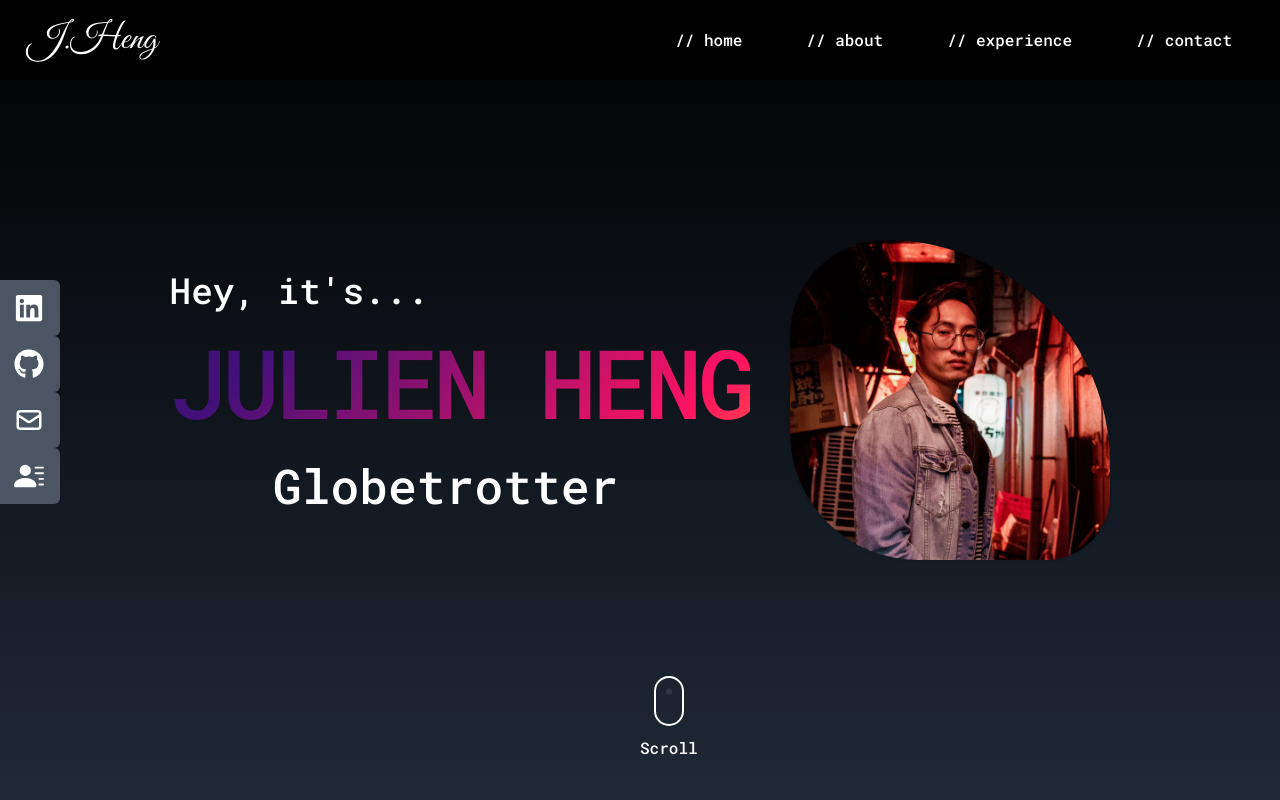
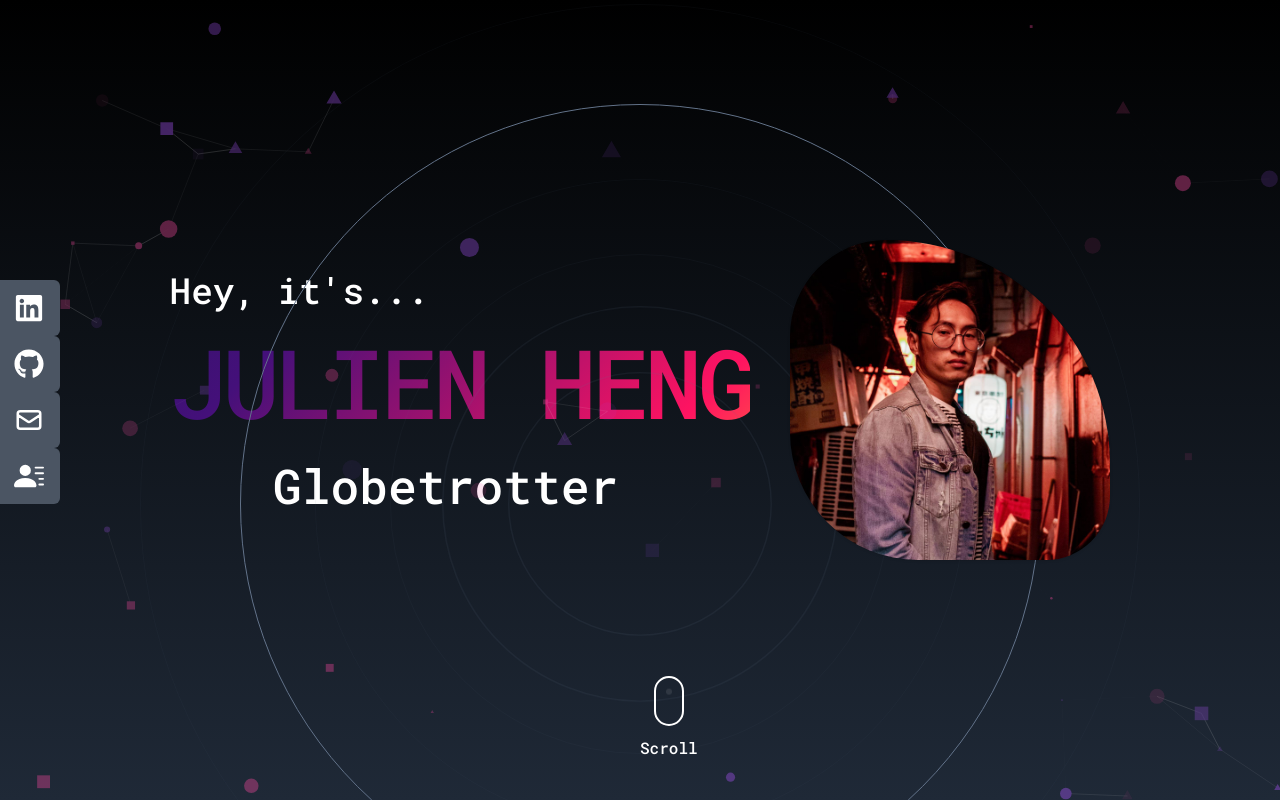
Before and after one commit to julienheng/portfoliopage-react, a React (Create React App) app: page / in a window 1280 px wide. Shown: the top 800 px of the page. Built offline with nearby package versions, Linux system fonts and the light colour scheme.

Commit message:
added background particles

```diff
--- a/package.json
+++ b/package.json
@@ -18,7 +18,9 @@
     "react-router-dom": "^6.4.3",
     "react-scripts": "5.0.1",
     "react-scroll": "^1.8.8",
+    "react-tsparticles": "^2.5.3",
     "react-typical": "^0.1.3",
+    "tsparticles": "^2.5.3",
     "web-vitals": "^2.1.4"
   },
   "scripts": {
--- /dev/null
+++ b/src/components/BackgroundCircles.js
@@ -0,0 +1,27 @@
+import React from "react";
+import { motion } from "framer-motion";
+
+function BackgroundCircles() {
+  return (
+    <>
+      <motion.div
+        initial={{ opacity: 0 }}
+        animate={{
+          opacity: [0.1, 0.2, 0.4, 0.8, 0.1, 1],
+          scale: [1, 2, 2, 3, 1],
+        }}
+        transition={{ duration: 2.5 }}
+        className="relative flex justify-center items-center"
+      >
+        <div className="absolute border border-slate-500 rounded-full h-[200px] w-[200px] mt-52 motion-safe:animate-ping opacity-20" />
+        <div className="absolute border border-slate-500 rounded-full h-[300px] w-[300px] mt-52 motion-safe:animate-ping opacity-20" />
+        <div className="absolute border border-slate-500 rounded-full h-[500px] w-[500px] mt-52 animate-pulse opacity-5" />
+        <div className="absolute border border-slate-500 rounded-full h-[650px] w-[650px] mt-52 animate-pulse opacity-5" />
+        <div className="absolute border border-slate-500 rounded-full h-[800px] w-[800px] mt-52 animate-pulse " />
+        <div className="absolute border border-slate-500 rounded-full h-[1000px] w-[1000px] mt-52 animate-pulse opacity-5" />
+      </motion.div>
+    </>
+  );
+}
+
+export default BackgroundCircles;
--- a/src/components/Home.js
+++ b/src/components/Home.js
@@ -2,21 +2,39 @@
 import "./Home.css";
 import { Link } from "react-scroll";
 import Typical from "react-typical";
+import { motion } from "framer-motion";
+import BackgroundCircles from "./BackgroundCircles";
+import ParticleBackground from "./ParticleBackground";
+import { useState } from "react";
 
 function Home() {
+  const [rotate, setRotate] = useState(false);
+
   return (
-    <div name="// home" className="h-screen w-full flex flex-col justify-center md:flex md:flex-row md:items-center bg-gradient-to-b from-black to-gray-800">
+    <div name="// home" className="h-screen w-full flex flex-col justify-center md:flex md:flex-row md:items-center bg-gradient-to-b from-black to-gray-800 relative">
+      <ParticleBackground />
       <div className="text-white max-w-screen-lg mx-auto md:mr-5 w-fit flex flex-col justify-center my-3">
+        <div className="absolute top-1/2 -translate-y-1/2 left-1/2 -translate-x-1/2">
+          <BackgroundCircles />
+        </div>
         <h2 className="text-left text-3xl lg:text-4xl">Hey, it's...</h2>
         <h1 className="name w-full text-5xl my-6 md:text-8xl lg:mx-25 pb-2 tracking-tighter">JULIEN HENG</h1>
         <p className="job text-2xl md:text-5xl text-center mb-5">
-          <Typical loop={Infinity} steps={["Software Developer", 2000, "Globetrotter", 2000]} />
+          <Typical loop={Infinity} wrapper="p" steps={["Software Developer", 2000, "Globetrotter", 2000]} />
         </p>
       </div>
 
-      <img src={profile} alt="my profile" className="w-2/5 md:w-3/12 md:flex md:justify-center mx-auto md:ml-5 rounded-full md:rounded-tl-[30%] md:rounded-tr-[70%] md:rounded-bl-[40%] md:rounded-br-[20%] shadow hover:shadow-white" />
+      <motion.img
+        animate={{ rotate: rotate ? 360 : 0 }}
+        onClick={() => {
+          setRotate(!rotate);
+        }}
+        src={profile}
+        alt="my profile"
+        className="w-2/5 md:w-3/12 md:flex md:justify-center mx-auto md:ml-5 rounded-full md:rounded-tl-[30%] md:rounded-tr-[70%] md:rounded-bl-[40%] md:rounded-br-[20%] shadow hover:shadow-white z-0"
+      />
 
-      <section id="section10" className="w-fit h-fit flex flex-col text-white absolute left-[44%] md:left-[50%] bottom-10">
+      <section id="section10" className="w-fit h-fit flex flex-col text-white absolute left-[44%] md:left-[50%] bottom-10 z-0">
         <Link to="// about" smooth duration={1000}>
           <span></span>Scroll
         </Link>
--- /dev/null
+++ b/src/components/ParticleBackground.js
@@ -0,0 +1,100 @@
+import Particles from "react-tsparticles";
+import { loadFull } from "tsparticles";
+import { useCallback } from "react";
+
+const ParticleBackground = () => {
+  const particlesInit = useCallback(async (engine: any) => {
+    await loadFull(engine);
+  }, []);
+
+  const particlesLoaded = useCallback(async () => {}, []);
+  return (
+    <div className=" pointer-events-none opacity-40 w-full h-full absolute top-0 left-0">
+      <Particles
+        id="tsparticles"
+        init={particlesInit}
+        loaded={particlesLoaded}
+        options={{
+          fullScreen: {
+            enable: true,
+            zIndex: 0,
+          },
+          particles: {
+            number: {
+              value: 30,
+              limit: 50,
+              density: {
+                enable: true,
+                value_area: 100,
+              },
+            },
+            color: {
+              value: ["#A855F7", "#EC4899"],
+            },
+            shape: {
+              type: ["circle", "triangle", "square"],
+              stroke: {
+                width: 0,
+                color: "#000000",
+              },
+              polygon: {
+                nb_sides: 5,
+              },
+              image: {
+                src: "images/github.svg",
+                width: 50,
+                height: 50,
+              },
+            },
+            opacity: {
+              value: 1,
+              random: true,
+              anim: {
+                enable: true,
+                speed: 0.1,
+                opacity_min: 0.5,
+                sync: false,
+              },
+            },
+            size: {
+              value: 10,
+              random: true,
+              anim: {
+                enable: true,
+                speed: 0.1,
+                size_min: 10,
+                sync: false,
+              },
+            },
+            line_linked: {
+              enable: true,
+              distance: 100,
+              color: "#ffffff",
+              opacity: 0.3,
+              width: 1,
+            },
+            move: {
+              enable: true,
+              speed: 0.5,
+              direction: "none",
+              random: false,
+              straight: false,
+              out_mode: "out",
+              bounce: false,
+              attract: {
+                enable: false,
+                rotateX: 600,
+                rotateY: 1200,
+              },
+            },
+          },
+
+          retina_detect: true,
+          fps_limit: 30,
+        }}
+      />
+    </div>
+  );
+};
+
+export default ParticleBackground;
```
Also changed, not shown: 2 other files (tests, documents, lock files or other folders).
